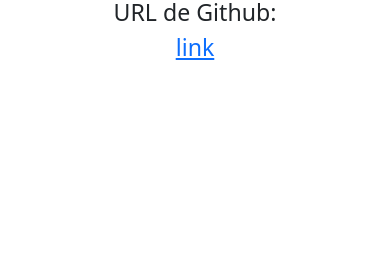
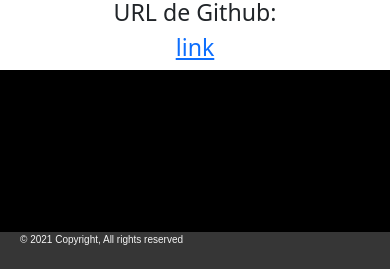
Before and after one commit to Andrea-VP/Pineapple-Supermarket-App, a React (Create React App) app: page /home in a window 390 px wide. Shown: the part 1208-1477 px from the top of the page. Before the commit the page ends 1278 px from the top, so only its background shows below. Built offline with nearby package versions, Linux system fonts and the light colour scheme; a web font is replaced by a local one.

Commit message:
added footer without links and logo

```diff
--- /dev/null
+++ b/src/Components/Footer.css
@@ -0,0 +1,93 @@
+footer {
+    margin: 0;
+    font-family: Arial, Helvetica, sans-serif;
+    padding: 0;
+    margin-bottom: -20px !important;
+  }
+
+  .footer__logo{
+    grid-area: logo;
+    display: block;
+    float:left;
+    font-size: 25px;
+    letter-spacing: 3px;
+    font-family: 'Abril Fatface', cursive;
+    color:whitesmoke;
+    padding: 20px 20px 20px 20px;
+
+  }
+
+  .footer__link1{
+    grid-area:link1;
+    align-self: center;
+  }
+
+  .footer__link2 {
+    grid-area:link2;
+    align-self: center;
+  }
+
+  .footer__link3{
+    grid-area:link3;
+    align-self: center;
+
+  }
+  .footer__social{
+    grid-area: social;
+    align-self: center;
+  }
+
+  .footer__copyright{
+      background: rgb(54, 54, 54);;
+      grid-column: 1/6;
+      text-align: left;
+      font-size: 15px;
+      color:whitesmoke;
+      height: auto;
+      padding-left:20px;
+      grid-area:copyright;
+  }
+
+  .container_footer {
+    padding: 0;
+    width: 100%;
+    background: black;
+    display: grid;
+    grid-template-rows: 2fr 1fr;
+    grid-template-areas:
+    "logo link1 link2 link3 social"
+    "copyright copyright copyright copyright copyright";
+  }
+  .container_footer a {
+    text-decoration: none;
+    color: white;
+    font-size: 20px;
+    padding: 20px 10px 20px 10px;
+  }
+
+  @media screen and (max-width: 700px) {
+  .container_footer {
+    color: whitesmoke;
+    display:grid;
+    width: 100%;
+    grid-template-areas:
+    "logo"
+    "link1"
+    "link2"
+    "link3"
+    "social"
+    "copyright";
+    grid-template-rows: 32% 10% 10% 10% 30% 8%;
+    text-align: center;
+    }
+
+    .container_footer a {
+      text-decoration: none;
+      font-size:15px;
+    }
+    .footer__copyright{
+      font-size: 10px;
+      text-align:left;
+      height: 40px;
+    }
+  }
--- /dev/null
+++ b/src/Components/Footer.js
@@ -0,0 +1,26 @@
+import React from 'react';
+import './Footer.css';
+/**/
+
+const Footer = () => {
+  return (
+    <footer>
+        <div class="container_footer">
+            <div class="footer__logo"></div>
+            <div class="footer__link1"><a></a></div>
+            <div class="footer__link2"><a></a></div>
+            <div class="footer__link3"><a></a></div>
+            <div class="footer__social">
+                <a href=""><i class="fab fa-github"></i></a>
+                <a href=""><i class="fab fa-linkedin"></i></a>
+                <a></a>
+            </div>
+            <div class="footer__copyright">
+                <p> © 2021 Copyright, All rights reserved</p>
+            </div>
+          </div>
+    </footer>
+  );
+};
+
+export default Footer;
--- a/src/view-controller/Home.js
+++ b/src/view-controller/Home.js
@@ -1,6 +1,7 @@
 //import logo from '../logo.svg';
 import '../App.css';
 import Navbar from '../Components/Navbar';
+import Footer from '../Components/Footer';
 
 function Home() {
   return (
@@ -41,6 +42,7 @@
           <h3><a href="">link</a></h3>
         </div>
       </body>
+      <Footer/>
     </div>
   );
 }
--- a/src/view-controller/ProductsAdmin.js
+++ b/src/view-controller/ProductsAdmin.js
@@ -5,6 +5,7 @@
 import ModalAdd from "../Components/ModalAdd";
 import ModalEdit from "../Components/ModalEdit";
 import NavbarProducts from '../Components/NavbarProducts';
+import Footer from '../Components/Footer';
 
 
 function ProductsA() {
@@ -52,7 +53,7 @@
         </section>
         <button onClick={exportXLS} type="button">Exportar .xls</button>
       </header>
-
+      <Footer/>
     </div>
   );
 }
--- a/src/view-controller/ProductsViewer.js
+++ b/src/view-controller/ProductsViewer.js
@@ -2,6 +2,7 @@
 import './ProductsViewer.css';
 import {alphSort, numSort, exportXLS} from '../functions/functions'
 import NavbarProducts from '../Components/NavbarProducts';
+import Footer from '../Components/Footer';
 
 function ProductsV() {
     return (
@@ -42,7 +43,7 @@
         </section>
           <button onClick={exportXLS} type="button" className="btn-exportar">Exportar .xls</button>
       </header>
-
+      <Footer/>
     </div>
   );
 }
```
